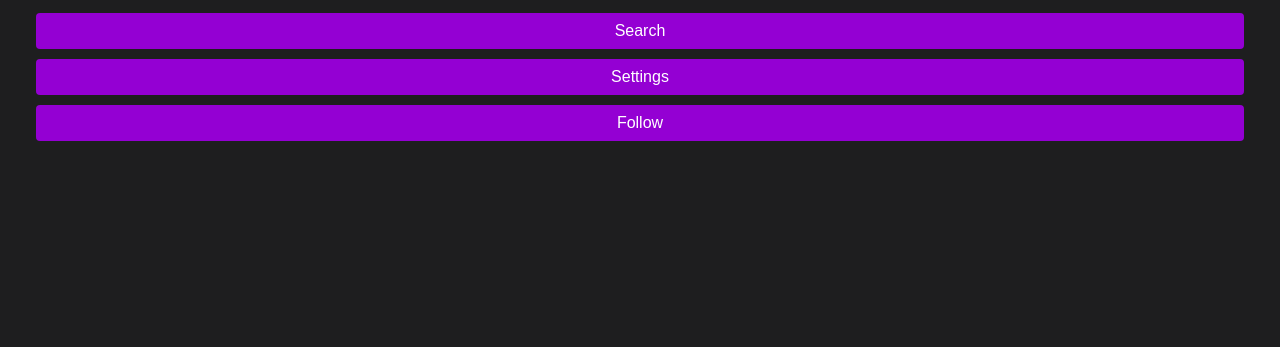
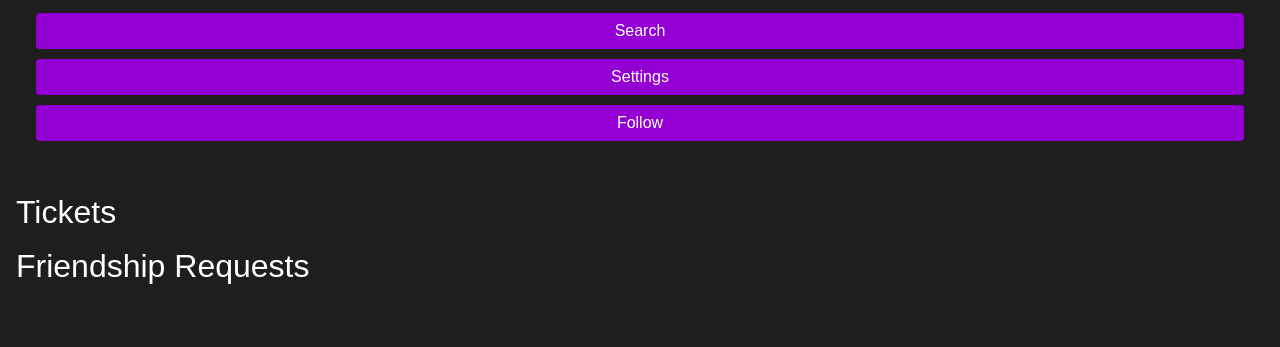
Before and after one commit to MahtaMirzaei/Vibes, a Flask app: page /user in a window 1280 px wide. Shown: the part 171-518 px from the top of the page. Run offline with Flask 3, Linux system fonts and the light colour scheme; a user stored in the database is signed in; data comes from the database, SQL or seed files in the repository; both versions use the stored data as it was after the commit; data that the repository does not hold is empty; some libraries are stand-ins or nearby versions.

Commit message:
feat(): handledsending frienship requests, receiving and accepting or declining on user.html.

```diff
--- a/app.py
+++ b/app.py
@@ -13,11 +13,11 @@ logging.basicConfig(level=logging.DEBUG)
 
 # Connect to the database and create the tables with the new schema
 with sqlite3.connect("database.db") as connect:
-    connect.execute(
+        connect.execute(
         """
         CREATE TABLE IF NOT EXISTS FOLLOWS (
-        user_id1 INTEGER,
-        user_id2 INTEGER,
+        user_id1 TEXT,
+        user_id2 TEXT,
         PRIMARY KEY (user_id1, user_id2),
         FOREIGN KEY (user_id1) REFERENCES users(user_id),
         FOREIGN KEY (user_id2) REFERENCES users(user_id)
@@ -25,12 +25,12 @@ with sqlite3.connect("database.db") as connect:
         )
 """
     )
-    connect.execute(
+        connect.execute(
         """
     CREATE TABLE IF NOT EXISTS TICKETS (
     ticket_id INTEGER PRIMARY KEY AUTOINCREMENT,
     concert_id INTEGER,
-    user_id INTEGER,
+    user_id TEXT,
     ticket_price REAL,
     FOREIGN KEY (concert_id) REFERENCES concerts(concert_id),
     FOREIGN KEY (user_id) REFERENCES users(user_id)
@@ -38,7 +38,7 @@ with sqlite3.connect("database.db") as connect:
     )
 """
     )
-    connect.execute(
+        connect.execute(
         """
         CREATE TABLE IF NOT EXISTS USERS (
             user_id TEXT PRIMARY KEY,
@@ -55,34 +55,34 @@ with sqlite3.connect("database.db") as connect:
         )
     """
     )
-    connect.execute("""
+        connect.execute("""
     CREATE TABLE IF NOT EXISTS messages (
     id SERIAL PRIMARY KEY,
-    sender_id INTEGER REFERENCES users(id),
-    receiver_id INTEGER REFERENCES users(id),
+    sender_id TEXT REFERENCES users(id),
+    receiver_id TEXT REFERENCES users(id),
     text TEXT NOT NULL,
     date TIMESTAMP DEFAULT CURRENT_TIMESTAMP
 )
 
 """)
-    connect.execute("""
+        connect.execute("""
     CREATE TABLE IF NOT EXISTS friends (
-    user_id INTEGER REFERENCES users(id),
-    friend_id INTEGER REFERENCES users(id),
+    user_id TEXT REFERENCES users(id),
+    friend_id TEXT REFERENCES users(id),
     PRIMARY KEY (user_id, friend_id)
 )
 
     """)
 
-    connect.execute("""
+        connect.execute("""
     CREATE TABLE IF NOT EXISTS friendship_requests (
-    sender_id INTEGER REFERENCES users(id),
-    receiver_id INTEGER REFERENCES users(id),
+    sender_id TEXT REFERENCES users(id),
+    receiver_id TEXT REFERENCES users(id),
     PRIMARY KEY (sender_id, receiver_id)
     )
 
      """)
-    connect.execute(
+        connect.execute(
         """
         CREATE TABLE IF NOT EXISTS TRANSACTIONS (
             transaction_id TEXT PRIMARY KEY,
@@ -95,7 +95,7 @@ with sqlite3.connect("database.db") as connect:
         )
     """
     )
-    connect.execute(
+        connect.execute(
         """
                 CREATE TABLE IF NOT EXISTS concerts (
                     concert_id INTEGER PRIMARY KEY AUTOINCREMENT,
@@ -108,7 +108,7 @@ with sqlite3.connect("database.db") as connect:
                 )
                 """
     )
-    connect.execute(
+        connect.execute(
         """
             CREATE TABLE IF NOT EXISTS ALBUM (
                 album_id INTEGER PRIMARY KEY AUTOINCREMENT,
@@ -121,7 +121,7 @@ with sqlite3.connect("database.db") as connect:
             """
     )
 
-    connect.execute(
+        connect.execute(
         """
             CREATE TABLE IF NOT EXISTS song_likes (
             id SERIAL PRIMARY KEY,
@@ -134,10 +134,10 @@ with sqlite3.connect("database.db") as connect:
             """
     )
 
-    connect.execute(
+        connect.execute(
         """CREATE TABLE IF NOT EXISTS playlists (
     playlist_id INTEGER PRIMARY KEY AUTOINCREMENT,
-    creator_id INTEGER,
+    creator_id TEXT,
     playlist_name TEXT NOT NULL,
     genre TEXT NOT NULL,
     is_private BOOLEAN NOT NULL CHECK (is_private IN (0, 1)),
@@ -145,7 +145,7 @@ with sqlite3.connect("database.db") as connect:
 )
 """
     )
-    connect.execute(
+        connect.execute(
         """CREATE TABLE IF NOT EXISTS playlist_songs (
     playlist_id INTEGER,
     song_id INTEGER,
@@ -154,11 +154,11 @@ with sqlite3.connect("database.db") as connect:
     PRIMARY KEY (playlist_id, song_id)
 );"""
     )
-    connect.execute(
+        connect.execute(
         """
             CREATE TABLE IF NOT EXISTS SONGS (
                 song_id INTEGER PRIMARY KEY AUTOINCREMENT,
-                album_id TEXT,
+                album_id INTEGER,
                 name TEXT,
                 file TEXT,
                 lyrics TEXT,
@@ -167,47 +167,46 @@ with sqlite3.connect("database.db") as connect:
                 genre TEXT,
                 duration INTEGER,
                 is_limited BOOLEAN DEFAULT 0,
-                album_id INTEGER,
                 user_id TEXT,
                 FOREIGN KEY (album_id) REFERENCES ALBUM (album_id),
                 FOREIGN KEY (user_id) REFERENCES USERS (user_id)
             )
             """
     )
-    connect.execute(
+        connect.execute(
         """
         INSERT OR IGNORE  INTO USERS (user_id, name, email, city, country, phone, age, password, balance, is_artist, is_premium)
         VALUES (1, 'admin', 'a@mail.com' , 'Isfahan', 'Iran', 1212, 100, 123123, 99999999999, 1, 1)
     """
     )
-    connect.execute(
+        connect.execute(
         """
         INSERT OR IGNORE  INTO USERS (user_id, name, email, city, country, phone, age, password, balance, is_artist, is_premium)
         VALUES (2, 'bank', 'b@mail.com' , 'Isfahan', 'Iran', 1010, 25, 123123, 0, 1, 1)
     """
     )
-    connect.execute(
+        connect.execute(
         """
         INSERT OR IGNORE  INTO TRANSACTIONS (transaction_id, user_id, recipient_id, date, amount)
         VALUES ('0', '1', '2', '2/2/2', 1000 )
     """
     )
-    connect.execute(
+        connect.execute(
 
         """
         INSERT OR IGNORE  INTO playlists (playlist_id, creator_id, playlist_name, genre, is_private)
         VALUES ('0', '1', 'kitty', 'haappy', 0 )
     """
     )
-    connect.execute(
+        connect.execute(
         "INSERT OR IGNORE INTO FOLLOWS (user_id1, user_id2) VALUES (1, 2)")
-    connect.execute(
+        connect.execute(
         "INSERT OR IGNORE INTO FOLLOWS (user_id1, user_id2) VALUES (1, 'XC2XCb8n')")
-    connect.execute(
+        connect.execute(
         "INSERT OR IGNORE INTO FOLLOWS (user_id1, user_id2) VALUES (2, 1)")
-    connect.execute(
+        connect.execute(
         "INSERT OR IGNORE INTO FOLLOWS (user_id1, user_id2) VALUES ('LaLfDtue', 1)")
-    connect.execute(
+        connect.execute(
         "INSERT OR IGNORE INTO FOLLOWS (user_id1, user_id2) VALUES ('LaLfDtue', '9hjeeqpj')")
 
 
@@ -421,6 +420,12 @@ def search():
     return render_template("search.html")
 
 
+
+def get_db_connection():
+    conn = sqlite3.connect('database.db')
+    conn.row_factory = sqlite3.Row
+    return conn
+
 @app.route("/user")
 def user():
     if "user_id" in session:
@@ -431,36 +436,36 @@ def user():
         is_artist = session["is_artist"]
 
         try:
-            with sqlite3.connect("database.db") as connect:
-                cursor = connect.cursor()
-                cursor.execute(
-                    """
-                    SELECT T.ticket_id, C.name, U.name AS singer_name, C.date, T.ticket_price
-                    FROM TICKETS T
-                    JOIN concerts C ON T.concert_id = C.concert_id
-                    JOIN USERS U ON C.user_id = U.user_id
-                    WHERE T.user_id = ?
-                    """,
-                    (user_id,)
-                )
-                tickets = cursor.fetchall()
+            conn = get_db_connection()
+            cursor = conn.cursor()
+
+            cursor.execute(
+                """
+                SELECT FR.sender_id, U.email AS sender_email
+                FROM friendship_requests FR
+                JOIN users U ON FR.sender_id = U.user_id
+                WHERE FR.receiver_id = ?
+                """,
+                (user_id,)
+            )
+            friendship_requests = cursor.fetchall()
+            conn.close()
         except Exception as e:
-            logging.error(f"Error fetching tickets: {e}")
+            logging.error(f"Error fetching data: {e}")
             tickets = []
+            friendship_requests = []
 
         return render_template(
-            "user.html",
+            'user.html',
             user_id=user_id,
             name=name,
             balance=balance,
             is_premium=is_premium,
             is_artist=is_artist,
-            tickets=tickets
+            friendship_requests=friendship_requests
         )
     else:
         return redirect(url_for("login"))
-
-
 
 @app.route("/charge", methods=["POST"])
 def charge():
@@ -1127,7 +1132,102 @@ def follows():
     # Render the HTML template with the data
     return render_template('follows.html', followers=followers, following=following, all_users=all_users, following_set=following_set)
 
+@app.route('/send_friendship_request', methods=['POST'])
+def send_friendship_request():
+    if "user_id" not in session:
+        return redirect(url_for("login"))
 
+    sender_id = session["user_id"]
+    receiver_id = request.form['friend_id']
+
+    if sender_id == receiver_id:
+        flash("You cannot send a request to yourself.")
+        return redirect(url_for("user"))
+
+    try:
+        conn = get_db_connection()
+        cursor = conn.cursor()
+
+        cursor.execute("SELECT user_id FROM users WHERE user_id = ?", (receiver_id,))
+        if not cursor.fetchone():
+            flash("Invalid user ID.")
+            return redirect(url_for("user"))
+
+        cursor.execute(
+            "SELECT * FROM friendship_requests WHERE sender_id = ? AND receiver_id = ?",
+            (sender_id, receiver_id)
+        )
+        if cursor.fetchone():
+            flash("Friendship request already sent.")
+        else:
+            cursor.execute(
+                "INSERT INTO friendship_requests (sender_id, receiver_id) VALUES (?, ?)",
+                (sender_id, receiver_id)
+            )
+            conn.commit()
+            flash("Friendship request sent.")
+        conn.close()
+    except Exception as e:
+        logging.error(f"Error sending friendship request: {e}")
+        flash("An error occurred.")
+
+    return redirect(url_for("user"))
+
+@app.route('/accept_friendship_request', methods=['POST'])
+def accept_friendship_request():
+    if "user_id" not in session:
+        return redirect(url_for("login"))
+
+    user_id = session["user_id"]
+    sender_id = request.form['sender_id']
+
+    try:
+        conn = get_db_connection()
+        cursor = conn.cursor()
+        cursor.execute(
+            "INSERT INTO friends (user_id, friend_id) VALUES (?, ?)",
+            (user_id, sender_id)
+        )
+        cursor.execute(
+            "INSERT INTO friends (user_id, friend_id) VALUES (?, ?)",
+            (sender_id, user_id)
+        )
+        cursor.execute(
+            "DELETE FROM friendship_requests WHERE sender_id = ? AND receiver_id = ?",
+            (sender_id, user_id)
+        )
+        conn.commit()
+        conn.close()
+        flash("Friendship request accepted.")
+    except Exception as e:
+        logging.error(f"Error accepting friendship request: {e}")
+        flash("An error occurred.")
+
+    return redirect(url_for("user"))
+
+@app.route('/decline_friendship_request', methods=['POST'])
+def decline_friendship_request():
+    if "user_id" not in session:
+        return redirect(url_for("login"))
+
+    user_id = session["user_id"]
+    sender_id = request.form['sender_id']
+
+    try:
+        conn = get_db_connection()
+        cursor = conn.cursor()
+        cursor.execute(
+            "DELETE FROM friendship_requests WHERE sender_id = ? AND receiver_id = ?",
+            (sender_id, user_id)
+        )
+        conn.commit()
+        conn.close()
+        flash("Friendship request declined.")
+    except Exception as e:
+        logging.error(f"Error declining friendship request: {e}")
+        flash("An error occurred.")
+
+    return redirect(url_for("user"))
 
 if __name__ == "__main__":
     app.run(debug=True)
--- a/templates/user.html
+++ b/templates/user.html
@@ -1,6 +1,5 @@
 <!DOCTYPE html>
 <html lang="en">
-
 <head>
     <link rel="stylesheet" href="https://stackpath.bootstrapcdn.com/bootstrap/4.5.2/css/bootstrap.min.css">
     <script src="https://code.jquery.com/jquery-3.5.1.slim.min.js"></script>
@@ -17,35 +16,29 @@
             background-color: #1e1e1f;
             color: #ffffff;
         }
-
         .welcome {
             color: #9400d3;
             font-size: 3rem;
             margin: 20px;
         }
-
         .balance {
             font-size: 1.5rem;
             margin: 20px;
         }
-
         .menu-buttons {
             display: flex;
             flex-direction: column;
             gap: 10px;
             margin: 20px;
         }
-
         .btn-custom {
             background-color: #9400d3;
             color: #ffffff;
             border: none;
         }
-
         .btn-custom:hover {
             background-color: #7500a9;
         }
-
         .sidenav {
             height: 100%;
             width: 0;
@@ -58,7 +51,6 @@
             transition: 0.5s;
             padding-top: 60px;
         }
-
         .sidenav a {
             padding: 8px 8px 8px 32px;
             text-decoration: none;
@@ -67,11 +59,9 @@
             display: block;
             transition: 0.3s;
         }
-
         .sidenav a:hover {
             color: #f1f1f1;
         }
-
         .sidenav .closebtn {
             position: absolute;
             top: 0;
@@ -79,14 +69,12 @@
             font-size: 36px;
             margin-left: 50px;
         }
-
         .main {
             transition: margin-left .5s;
             padding: 16px;
         }
     </style>
 </head>
-
 <body>
     <div class="main">
         <div class="welcome">Welcome, {{ name }}!</div>
@@ -95,13 +83,8 @@
             <button class="btn btn-custom" onclick="location.href='{{ url_for('search') }}'">Search</button>
             <button class="btn btn-custom" onclick="openNav()">Settings</button>
             <button class="btn btn-custom" onclick="location.href='{{ url_for('follows') }}'">Follow</button>
-
         </div>
-
-
     </div>
-
-
 
     <div id="mySidenav" class="sidenav">
         <a href="javascript:void(0)" class="closebtn" onclick="closeNav()">&times;</a>
@@ -110,12 +93,6 @@
             <input type="number" name="amount" required class="form-control mb-2" />
             <button type="submit" class="btn btn-custom">Charge</button>
         </form>
-        <form method="post" action="{{ url_for('buy_ticket') }}" class="mb-2">
-            <label for="concert_id">Concert ID:</label>
-            <input type="number" name="concert_id" required class="form-control mb-2" />
-            <button type="submit" class="btn btn-custom">Buy Ticket</button>
-        </form>
-        <a href="{{ url_for('create_playlist') }}" class="btn btn-custom mb-2">Create New Playlist</a>
         {% if is_artist %}
         <a href="{{ url_for('artist_page') }}" class="btn btn-custom mb-2">Artist Page</a>
         {% endif %}
@@ -133,30 +110,58 @@
             {% endif %}
         </div>
         {% endif %}
+        <form method="post" action="{{ url_for('buy_ticket') }}" class="mb-2">
+            <label for="concert_id">Concert ID:</label>
+            <input type="number" name="concert_id" required class="form-control mb-2" />
+            <button type="submit" class="btn btn-custom">Buy Ticket</button>
+        </form>
+        <form method="post" action="{{ url_for('send_friendship_request') }}" class="mb-2">
+            <label for="friend_id">Friend ID:</label>
+            <input type="text" name="friend_id" required class="form-control mb-2" />
+            <button type="submit" class="btn btn-custom">Send Friendship Request</button>
+        </form>
         <form action="{{ url_for('logout') }}" method="post" class="mb-2">
             <button type="submit" class="btn btn-custom">Logout</button>
         </form>
     </div>
 
+    <div class="main">
+        <h2>Tickets</h2>
+        <ul>
+            {% for ticket in tickets %}
+                <li>{{ ticket.name }} by {{ ticket.singer_name }} on {{ ticket.date }} - Price: {{ ticket.ticket_price }}</li>
+            {% endfor %}
+        </ul>
 
-
-
+        <h2>Friendship Requests</h2>
+        <ul>
+            {% for request in friendship_requests %}
+                <li>
+                    From: {{ request.sender_id }} ({{ request.sender_email }})
+                    <form method="post" action="{{ url_for('accept_friendship_request') }}" style="display: inline;">
+                        <input type="hidden" name="sender_id" value="{{ request.sender_id }}">
+                        <button type="submit" class="btn btn-success">Accept</button>
+                    </form>
+                    <form method="post" action="{{ url_for('decline_friendship_request') }}" style="display: inline;">
+                        <input type="hidden" name="sender_id" value="{{ request.sender_id }}">
+                        <button type="submit" class="btn btn-danger">Decline</button>
+                    </form>
+                </li>
+            {% endfor %}
+        </ul>
+    </div>
 
     <script>
         function openNav() {
             document.getElementById("mySidenav").style.width = "250px";
-            document.querySelector('.main').style.marginLeft = "250px";
         }
 
         function closeNav() {
             document.getElementById("mySidenav").style.width = "0";
-            document.querySelector('.main').style.marginLeft = "0";
         }
-
         function checkPremium() {
             document.getElementById("premiumForm").style.display = "block";
         }
     </script>
 </body>
-
 </html>
```
Also changed, not shown: database.db.
